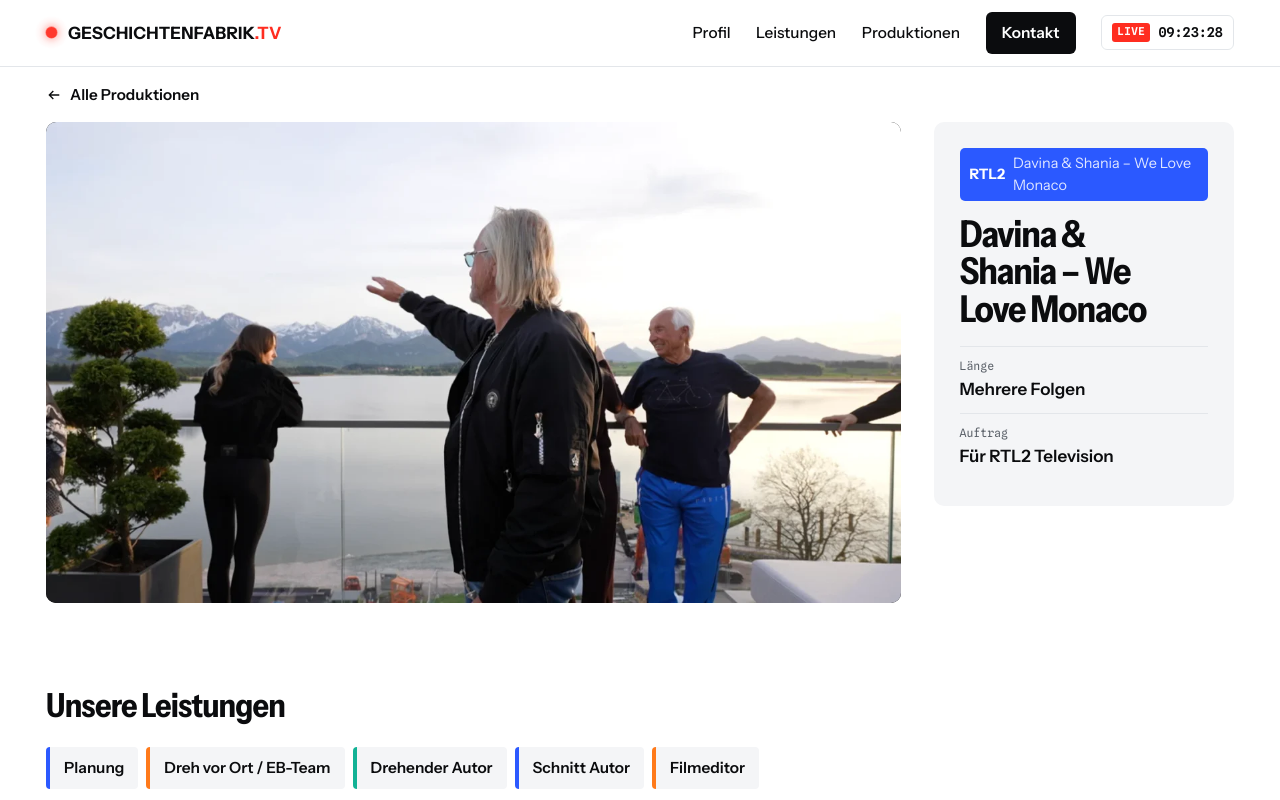
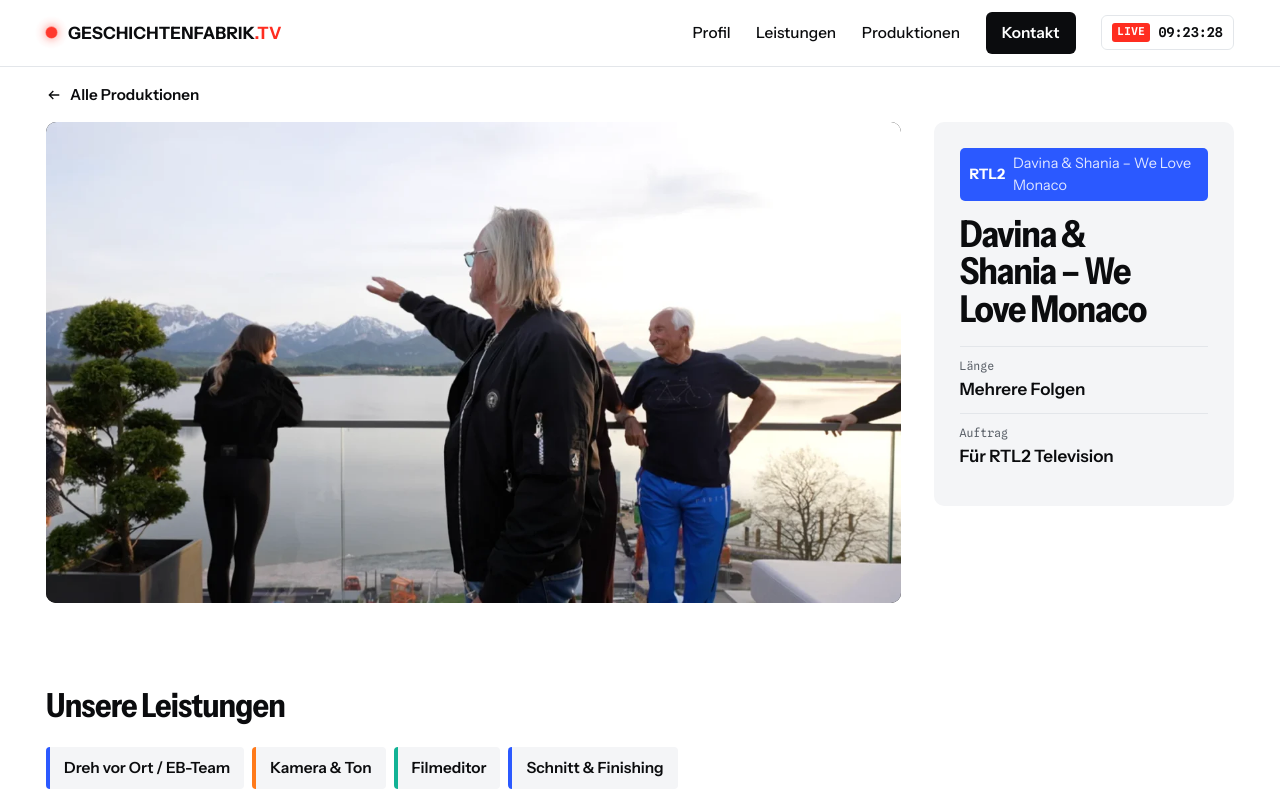
Before and after one commit to geschichtenfabriktv-droid/vorschau-gf, a plain HTML site: page rtl2-davina-shania-we-love-monaco.html in a window 1280 px wide. Shown: the top 800 px of the page. Drawn offline with Linux system fonts and the light colour scheme.

Commit message:
Davina & Shania: Leistungen
Co-Authored-By: Claude Opus 5.5 <noreply@anthropic.com>

```diff
--- a/rtl2-davina-shania-we-love-monaco.html
+++ b/rtl2-davina-shania-we-love-monaco.html
@@ -51,7 +51,7 @@
   </div>
   <section class="roles">
     <h2 data-r>Unsere Leistungen</h2>
-    <ul><li data-r style="--i:0">Planung</li><li data-r style="--i:1">Dreh vor Ort / EB-Team</li><li data-r style="--i:2">Drehender Autor</li><li data-r style="--i:3">Schnitt Autor</li><li data-r style="--i:4">Filmeditor</li></ul>
+    <ul><li data-r style="--i:0">Dreh vor Ort / EB-Team</li><li data-r style="--i:1">Kamera &amp; Ton</li><li data-r style="--i:2">Filmeditor</li><li data-r style="--i:3">Schnitt &amp; Finishing</li></ul>
   </section>
 
   <nav class="pn" aria-label="Weitere Produktionen">
```
